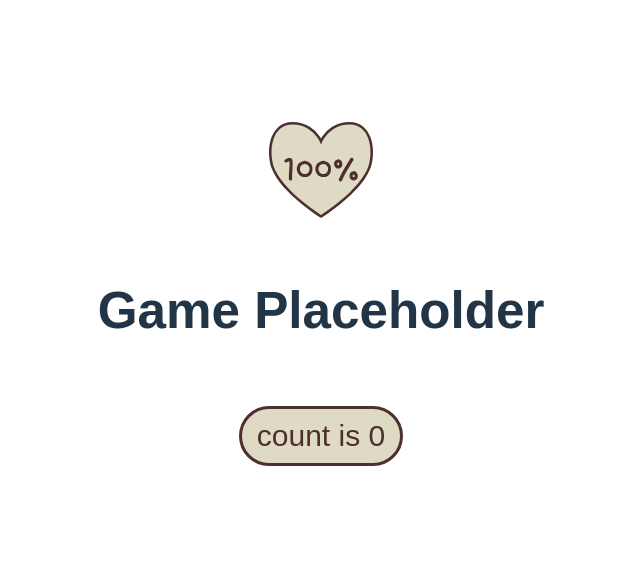
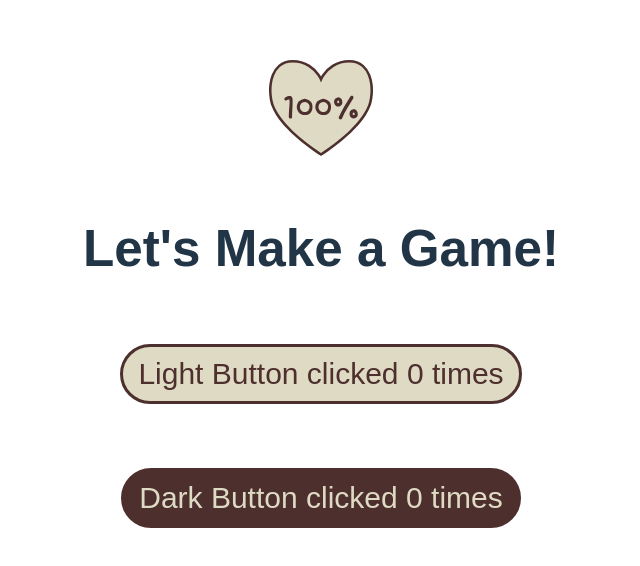
Before and after one commit to wwtbtfc/wwtbtfc-frontend, a React (Vite) app: page / in a window 1280 px wide. Shown: the part 102-668 px from the top of the page, without its empty margins (319-959 px from the left). Built offline with nearby package versions, Linux system fonts and the light colour scheme; a web font is replaced by a local one.

Commit message:
feat: set light and dark buttons

```diff
--- a/src/App.tsx
+++ b/src/App.tsx
@@ -4,17 +4,26 @@ import './App.css';
 import { Button } from './components/Button';
 
 function App() {
-  const [count, setCount] = useState(0);
+  const [count1, setCount1] = useState(0);
+  const [count2, setCount2] = useState(0);
 
   return (
     <>
       <div>
         <img src={logo} className="logo" alt="WWTBTFC logo" />
       </div>
-      <h1>Game Placeholder</h1>
+      <h1>Let's Make a Game!</h1>
       <div className="card">
-        <Button onClick={() => setCount((count) => count + 1)}>
-          count is {count}
+        <Button onClick={() => setCount1((count1) => count1 + 1)}>
+          Light Button clicked {count1} times
+        </Button>
+      </div>
+      <div className="card">
+        <Button
+          variant="dark"
+          onClick={() => setCount2((count2) => count2 + 1)}
+        >
+          Dark Button clicked {count2} times
         </Button>
       </div>
     </>
```
